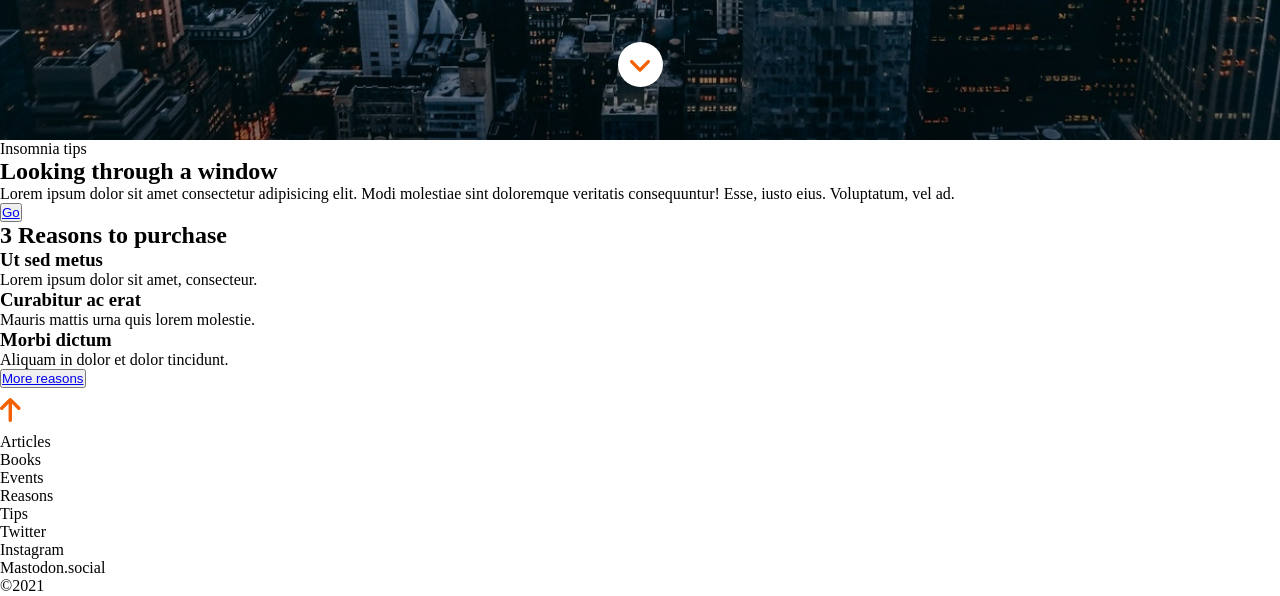
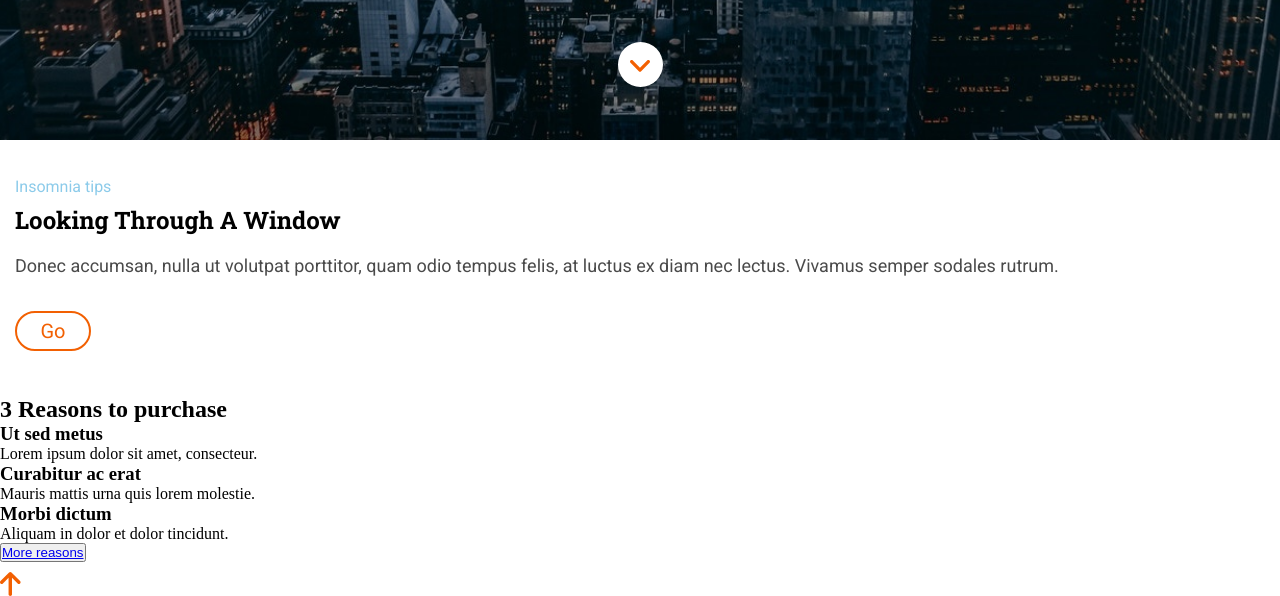
Before and after one commit to PaulaEPR/modulo-1-evaluacion-final-PaulaEPR, a website: page src/html/index.html in a window 1280 px wide. Shown: the part 660-1256 px from the top of the page. Drawn offline with nearby package versions, Linux system fonts and the light colour scheme; files that its build step writes are made by us from their sources; files whose address does not match are found by name.

Commit message:
add css main intro

```diff
--- a/src/html/partials/main.html
+++ b/src/html/partials/main.html
@@ -11,9 +11,8 @@
     <section class="main__intro">
         <p class="main__intro--subtitle">Insomnia tips</p>
         <h2 class="main__intro--title">Looking through a window</h2>
-        <p class="main__intro--description">Lorem ipsum dolor sit amet consectetur adipisicing elit. Modi molestiae sint
-            doloremque veritatis consequuntur! Esse, iusto eius. Voluptatum, vel ad.</p>
-        <button class="main__intro--button"><a class="main__intro--button-link" href="#" title="Go">Go</a></button>
+        <p class="main__intro--description">Donec accumsan, nulla ut volutpat porttitor, quam odio tempus felis, at luctus ex diam nec lectus. Vivamus semper sodales rutrum.</p>
+        <button type="button" class="main__intro--button"><a class="main__intro--button-link" href="#purchase" title="Go">Go</a></button>
     </section>
     <section class="main__purchase" id="purchase">
         <h2 class="main__purchase--title">3 Reasons to purchase</h2>
--- a/src/scss/layout/_page.scss
+++ b/src/scss/layout/_page.scss
@@ -51,3 +51,43 @@
     top: 2px;
   }
 }
+
+.main__intro {
+    padding: 30px 15px 45px;
+    &--subtitle, &--description, &--button {
+        font-family: $typoText;
+    }
+    &--subtitle {
+        color: $colorContrast1;
+        line-height: 2.14;
+    }
+    &--title {
+        font-family: $typoTitle;
+        text-transform: capitalize;
+        margin-bottom: 15px;
+    }
+    &--description {
+        color: $ColorContrast4;
+        font-size: 18px;
+        line-height: 1.67;
+        margin-bottom: 30px;
+    }
+    &--button {
+        border-color: $colorPrincipal;
+        width: 76px;
+        border-radius: 45px;
+        background: none;
+        border-style: solid;
+        &:active, &:focus {
+            border-color: $colorPrincipal;
+            color: $colorPrincipal;
+        }
+
+        &-link {
+            color: $colorPrincipal;
+            text-decoration: none;
+            font-size: 20px;
+            line-height: 1.8;
+        }
+    }
+}
```
Also changed, not shown: src/scss/core/_reset.scss (line endings or trailing spaces).
